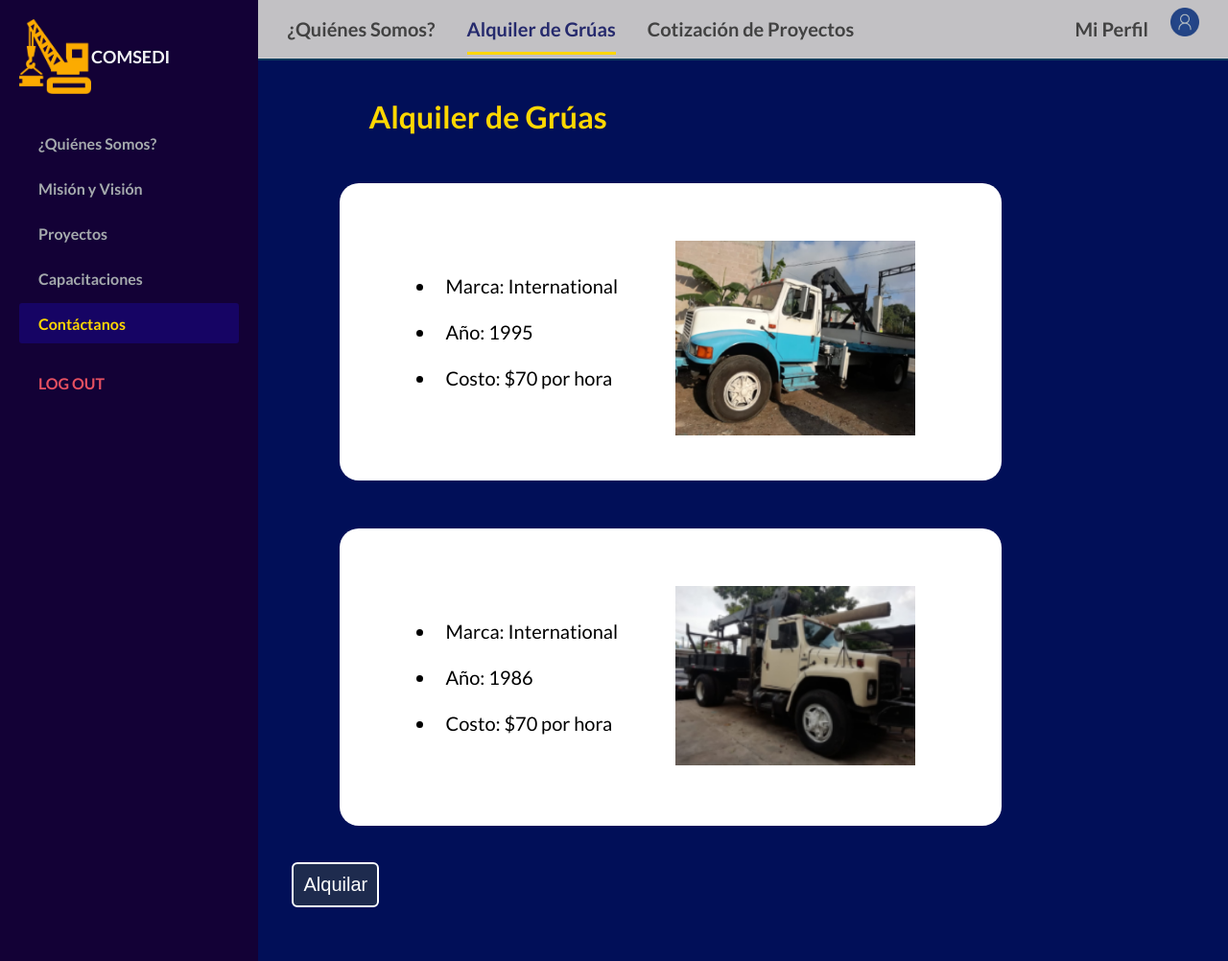
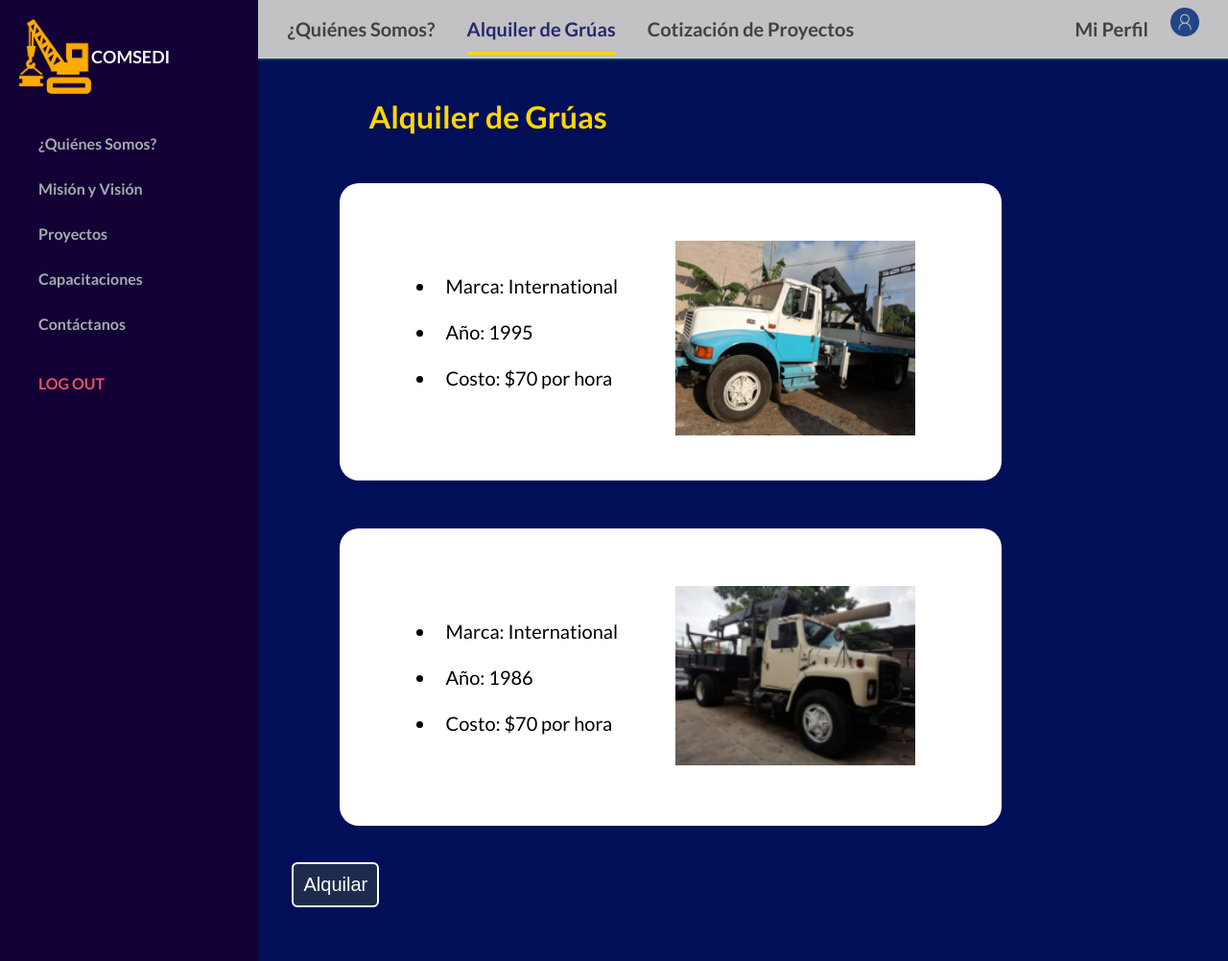
Before and after one commit to PamelaAbrego/Programaci-n-II---Proyecto, a Flask app: page /gruas in a window 1280 px wide. Shown: the whole page at 96% size. Run offline with Flask 2, Linux system fonts and the light colour scheme.

Commit message:
Arreglado

```diff
--- a/templates/cotizaciones.html
+++ b/templates/cotizaciones.html
@@ -83,7 +83,7 @@
             </div>
 
             <div class="sidebar__menu">
-                <div class="sidebar__link active_menu_link">
+                <div class="sidebar__link">
                     <i class="fa fa-home"></i>
                     <a href="{{url_for('principal')}}">¿Quiénes Somos?</a>
                 </div>
--- a/templates/gruas.html
+++ b/templates/gruas.html
@@ -122,7 +122,7 @@
                     <a href="{{url_for('capacitaciones')}}">Capacitaciones</a>
                 </div>
             </div>
-            <div class="sidebar__link active_menu_link">
+            <div class="sidebar__link">
                 <i class="fa fa-address-book-o o" aria-hidden="true"></i>
                 <a href="{{url_for('contacto')}}">Contáctanos</a>
             </div>
```
